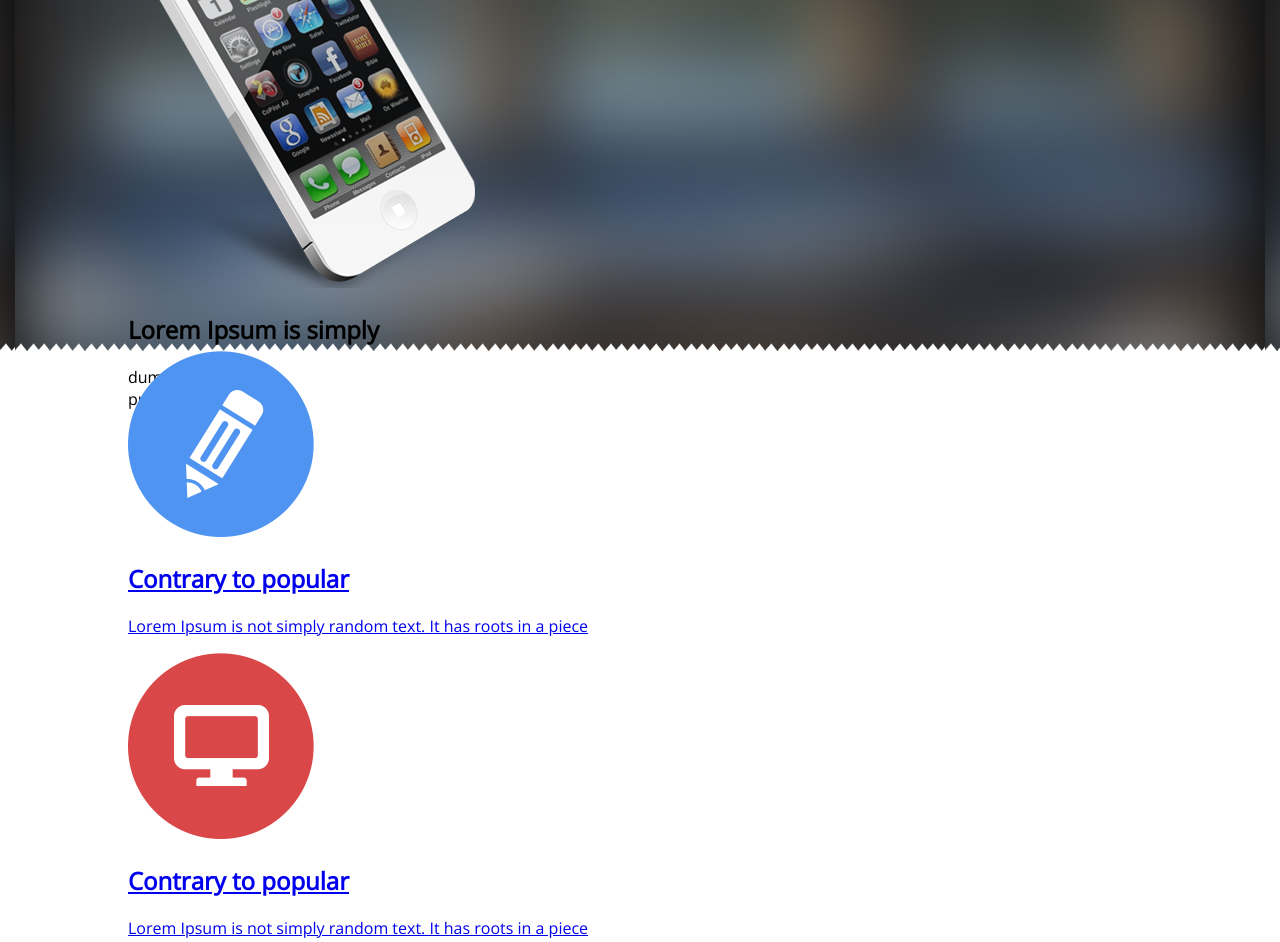
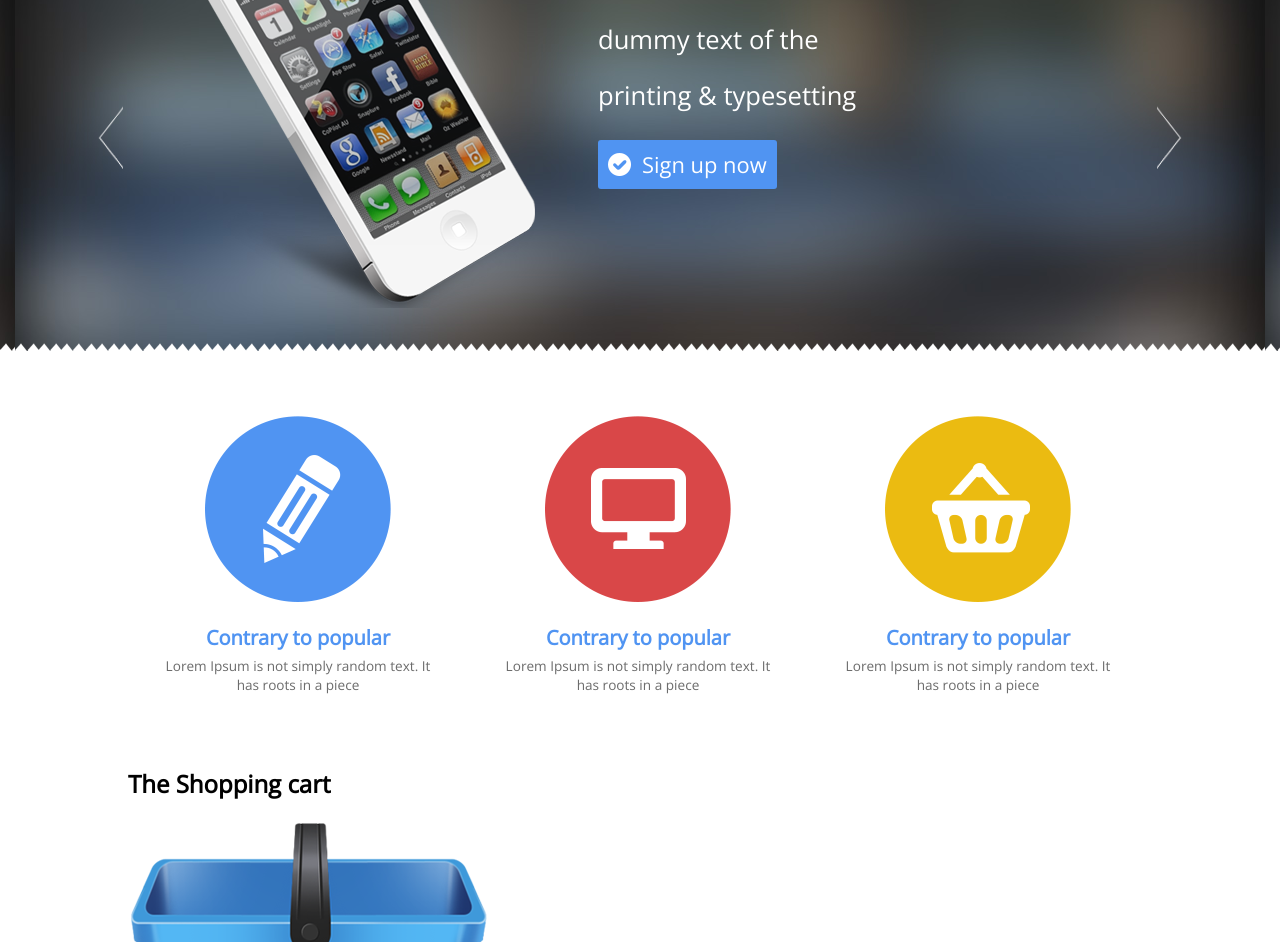
Before and after one commit to Area51TrainingCenter/html5_group47, a plain HTML site: page mod2/class_05/prechu/index.html in a window 1280 px wide. Shown: the part 229-1171 px from the top of the page. Drawn offline with nearby package versions, Linux system fonts and the light colour scheme.

Commit message:
CSS service

```diff
--- a/mod2/class_05/prechu/css/main.css
+++ b/mod2/class_05/prechu/css/main.css
@@ -58,7 +58,7 @@ body {
 	padding-bottom: 15px;
 	border-bottom: 3px solid rgb(255, 255, 255);
 }
-#header #mainnav ul li a:hover{
+#header #mainnav ul li a:hover, #header #mainnav ul li.selected a{
 	color: rgb(108, 108, 108);
 	text-decoration: none;
 	padding-bottom: 15px;
@@ -71,3 +71,79 @@ body {
 	background-repeat: repeat-x, repeat-x;
 	background-position: bottom center, center center;
 }
+#slider .container {
+	position: relative;
+}
+.arrowleft, .arrowright {
+	display: block;
+	height: 63px;
+	width: 25px;
+	background-image: url('../img/arrows.png');
+	background-repeat: no-repeat;
+	background-position: 0 0;
+	position: absolute;
+	top: 240px;
+}
+.arrowleft {
+	left: -30px;
+}
+.arrowright {
+	background-position: -50px 0;
+	right: -30px;
+}
+.slide {
+	padding: 20px 60px;
+	color: rgb(255, 255, 255);
+}
+.slide img {
+	margin: 0 60px 0 0;
+	float: left;
+}
+.slide h2 {
+	margin-top: 50px;
+	font-size: 2.6em;
+	line-height: 100%;
+	font-weight: 300;
+}
+.slide p {
+	font-size: 1.6em;
+	line-height: 220%;
+	font-weight: 300;
+}
+.slide .signup {
+	padding: 10px 10px 10px 44px;
+	background-image: url('../img/check.png');
+	background-repeat: no-repeat;
+	background-position: 10px center;
+	background-color: rgb(80, 148, 242);
+	border-radius: 3px;
+	font-size: 1.37em;
+	font-weight: 300;
+	color: #fff;
+	text-decoration: none;
+}
+.slide .signup:hover {
+	background-color: rgb(80, 173, 226);
+}
+#services {
+	margin: 65px 0 60px;
+}
+.service {
+	width: 270px;
+	margin: 0 35px;
+	float: left;
+	text-align: center;
+}
+.service a {
+	text-decoration: none;
+}
+.service a h2 {
+	margin-bottom: 5px;
+	font-size: 1.25em;
+	color: rgb(80, 148, 242);
+}
+.service a p {
+	margin-top: 0;
+	font-size: 0.85em;
+	color: rgb(108, 108, 108);
+}
```
